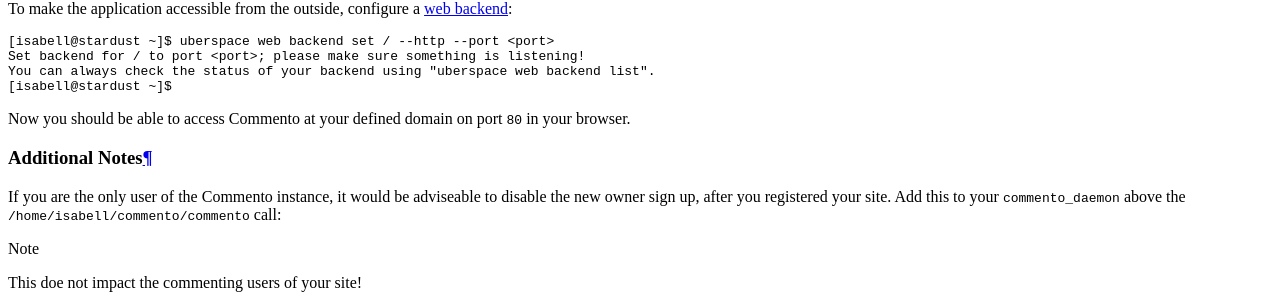
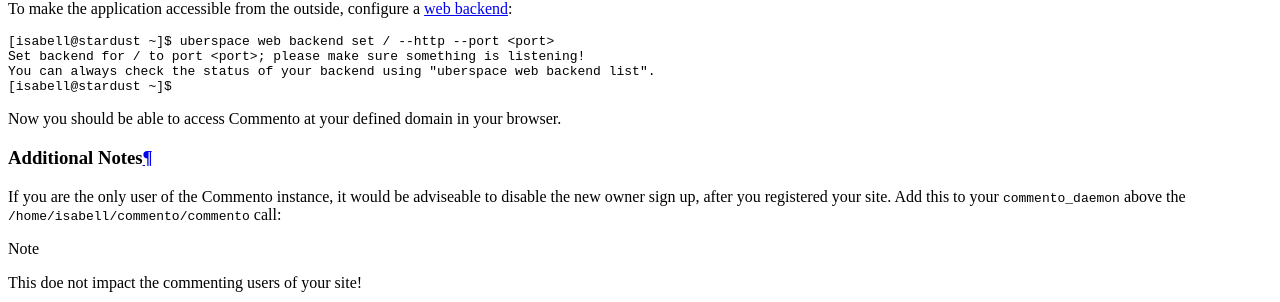
Before and after one commit to Uberspace/lab, a Sphinx documentation site: the page built from source/guide_commento.rst, in a window 1280 px wide and 900 px high, scrolled down 4028 px. Shown: the part 150-452 px from the top of the window. Built offline with Sphinx 7.4.7 and the Read the Docs theme 2.0.0, drawn with Linux system fonts in a browser that asks for light colours.

Commit message:
[commento] remove wrong mention of port 80

```diff
--- a/source/guide_commento.rst
+++ b/source/guide_commento.rst
@@ -121,7 +121,7 @@
 
 .. include:: includes/web-backend.rst
 
-Now you should be able to access Commento at your defined domain on port ``80`` in your browser.
+Now you should be able to access Commento at your defined domain in your browser.
 
 Additional Notes
 ----------------
```
